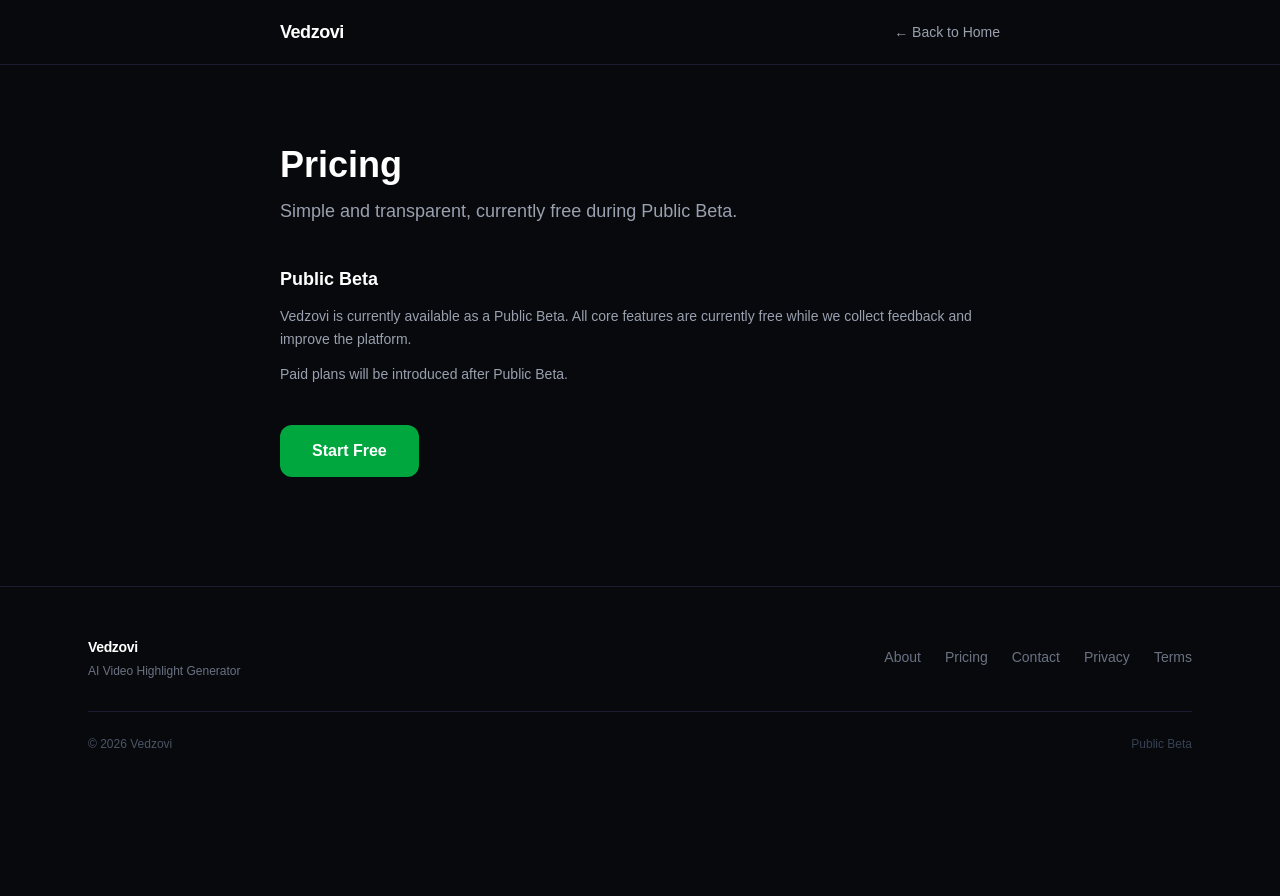
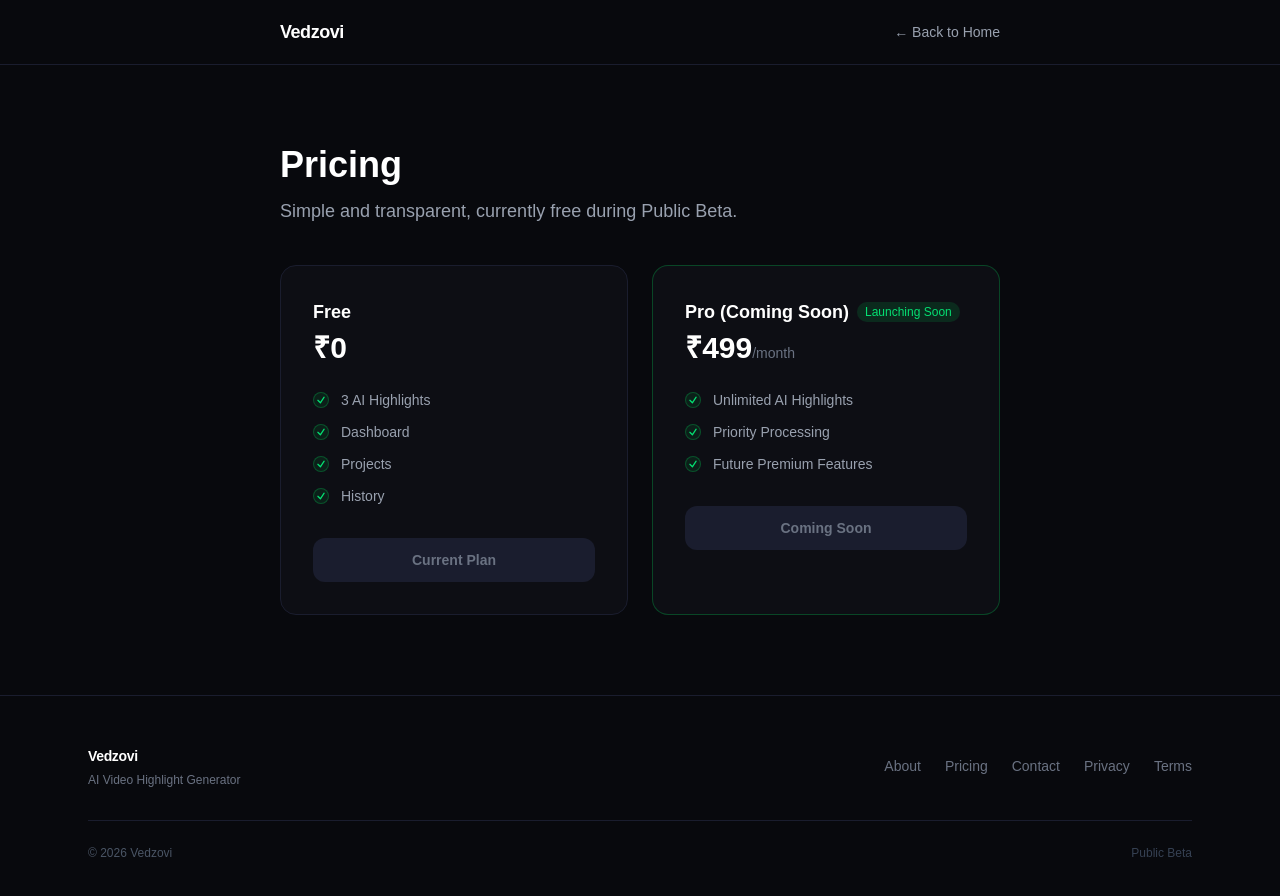
Before and after one commit to Aibyravi-lab/agc-ai-highlight-creator, a Next.js app in the folder frontend/: page /pricing in a window 1280 px wide. Shown: the top 896 px of the page. Before the commit the page ends 800 px from the top, so only its background shows below. Built offline with nearby package versions, Linux system fonts and the light colour scheme; no server answers.

Commit message:
AGC-056: Add upgrade conversion UX

```diff
--- a/frontend/app/dashboard/page.tsx
+++ b/frontend/app/dashboard/page.tsx
@@ -2,6 +2,7 @@
 
 import { useEffect, useRef, useState } from "react";
 import { useRouter } from "next/navigation";
+import Link from "next/link";
 import { usePipeline } from "../../hooks/usePipeline";
 import { UploadPanel } from "../../components/UploadPanel";
 import { ProgressPanel } from "../../components/ProgressPanel";
@@ -108,6 +109,12 @@ function DashboardContent({
               <span className="text-gray-500 text-sm">AI Video Intelligence</span>
             </div>
             <div className="flex items-center gap-3">
+              <Link
+                href="/pricing"
+                className="text-sm text-gray-400 hover:text-white transition-colors focus-visible:outline focus-visible:outline-2 focus-visible:outline-gray-400 focus-visible:rounded"
+              >
+                Pricing
+              </Link>
               <span className="text-gray-500 text-sm hidden sm:block">{user.name}</span>
               <button
                 onClick={handleLogout}
--- a/frontend/app/page.tsx
+++ b/frontend/app/page.tsx
@@ -4,7 +4,6 @@ import { useEffect, useState } from "react";
 import { useRouter } from "next/navigation";
 import Link from "next/link";
 import { useAuth } from "../context/AuthContext";
-import { track } from "../services/analytics";
 import { Footer } from "../components/Footer";
 
 export default function LandingPage() {
@@ -16,10 +15,6 @@ export default function LandingPage() {
       router.replace("/dashboard");
     }
   }, [loading, user, router]);
-
-  useEffect(() => {
-    track("Landing Viewed");
-  }, []);
 
   return (
     <div className="min-h-screen bg-[#08090d] text-white">
@@ -68,14 +63,12 @@ function Nav() {
           <Link
             href="/login"
             className="hidden sm:block text-sm text-gray-400 hover:text-white transition-colors px-3 py-1.5 focus-visible:outline focus-visible:outline-2 focus-visible:outline-green-500 focus-visible:rounded-lg"
-            onClick={() => track("Login Clicked")}
           >
             Login
           </Link>
           <Link
             href="/register"
             className="text-sm bg-green-600 hover:bg-green-700 text-white font-semibold px-4 py-2 rounded-lg transition-colors focus-visible:outline focus-visible:outline-2 focus-visible:outline-green-300"
-            onClick={() => track("Register Clicked")}
           >
             Start Free Beta
           </Link>
@@ -96,20 +89,14 @@ function Nav() {
           <Link
             href="/login"
             className="px-2 py-2.5 text-sm text-gray-300 hover:text-white transition-colors focus-visible:outline focus-visible:outline-2 focus-visible:outline-green-500 focus-visible:rounded-lg"
-            onClick={() => {
-              track("Login Clicked");
-              closeMobileMenu();
-            }}
+            onClick={closeMobileMenu}
           >
             Login
           </Link>
           <Link
             href="/register"
             className="px-2 py-2.5 text-sm text-gray-300 hover:text-white transition-colors focus-visible:outline focus-visible:outline-2 focus-visible:outline-green-500 focus-visible:rounded-lg"
-            onClick={() => {
-              track("Register Clicked");
-              closeMobileMenu();
-            }}
+            onClick={closeMobileMenu}
           >
             Register
           </Link>
@@ -148,7 +135,7 @@ function Hero() {
       <div className="flex-1 text-center md:text-left">
         <div className="inline-flex items-center gap-2 bg-green-500/10 border border-green-500/20 rounded-full px-4 py-1.5 mb-8">
           <span className="w-1.5 h-1.5 rounded-full bg-green-500" />
-          <span className="text-xs text-green-400 font-medium">Public Beta — Now Open</span>
+          <span className="text-xs text-green-400 font-medium">Get 3 Free AI Highlights</span>
         </div>
 
         <h1 className="text-4xl md:text-6xl font-bold leading-tight mb-6">
@@ -166,17 +153,15 @@ function Hero() {
           <Link
             href="/register"
             className="bg-green-600 hover:bg-green-700 text-white font-semibold px-8 py-3.5 rounded-xl text-base transition-colors text-center focus-visible:outline focus-visible:outline-2 focus-visible:outline-green-300"
-            onClick={() => track("Register Clicked")}
           >
-            Generate Highlights
+            Start Free
           </Link>
-          <a
-            href="#features"
+          <Link
+            href="/pricing"
             className="border border-[#1a1d2e] hover:border-[#2a2d3e] text-gray-300 hover:text-white font-medium px-8 py-3.5 rounded-xl text-base transition-colors text-center focus-visible:outline focus-visible:outline-2 focus-visible:outline-green-500"
-            onClick={() => track("Learn More Clicked")}
           >
-            Learn More
-          </a>
+            View Pricing
+          </Link>
         </div>
 
         <TrustBadges />
@@ -1012,7 +997,6 @@ function BetaNotice() {
           <Link
             href="/register"
             className="bg-green-600 hover:bg-green-700 text-white font-semibold px-8 py-3.5 rounded-xl text-base transition-colors inline-block focus-visible:outline focus-visible:outline-2 focus-visible:outline-green-300"
-            onClick={() => track("Register Clicked")}
           >
             Join the Beta
           </Link>
@@ -1040,14 +1024,12 @@ function FinalCTA() {
           <Link
             href="/register"
             className="bg-green-600 hover:bg-green-700 text-white font-semibold px-10 py-4 rounded-xl text-base transition-colors focus-visible:outline focus-visible:outline-2 focus-visible:outline-green-300"
-            onClick={() => track("Register Clicked")}
           >
             Start Free Beta
           </Link>
           <Link
             href="/login"
             className="border border-[#2a2d3e] hover:border-[#3a3d4e] text-gray-300 hover:text-white font-medium px-10 py-4 rounded-xl text-base transition-colors focus-visible:outline focus-visible:outline-2 focus-visible:outline-green-500"
-            onClick={() => track("Login Clicked")}
           >
             Login
           </Link>
--- a/frontend/app/pricing/page.tsx
+++ b/frontend/app/pricing/page.tsx
@@ -1,33 +1,94 @@
 "use client";
 
 import Link from "next/link";
-import { useAuth } from "../../context/AuthContext";
-import { InfoPageShell, InfoSection } from "../../components/InfoPageShell";
+import { InfoPageShell } from "../../components/InfoPageShell";
+
+interface PlanCardProps {
+  name: string;
+  price: string;
+  priceSuffix?: string;
+  features: string[];
+  badge?: string;
+  button: {
+    label: string;
+    href?: string;
+    disabled?: boolean;
+  };
+  highlighted?: boolean;
+}
+
+function PlanCard({ name, price, priceSuffix, features, badge, button, highlighted }: PlanCardProps) {
+  return (
+    <div
+      className={`flex-1 bg-[#0d0e14] border rounded-2xl p-8 ${
+        highlighted ? "border-green-500/30" : "border-[#1a1d2e]"
+      }`}
+    >
+      <div className="flex items-center gap-2 mb-1">
+        <h3 className="text-lg font-semibold text-white">{name}</h3>
+        {badge && (
+          <span className="text-xs bg-green-500/15 text-green-400 px-2 py-0.5 rounded-full font-medium">
+            {badge}
+          </span>
+        )}
+      </div>
+
+      <div className="mb-6">
+        <span className="text-3xl font-bold text-white">{price}</span>
+        {priceSuffix && <span className="text-gray-500 text-sm">{priceSuffix}</span>}
+      </div>
+
+      <ul className="space-y-3 mb-8">
+        {features.map((feature) => (
+          <li key={feature} className="flex items-center gap-3 text-sm text-gray-400">
+            <span className="w-4 h-4 rounded-full border border-green-500/30 bg-green-500/10 flex items-center justify-center flex-shrink-0">
+              <svg viewBox="0 0 24 24" className="w-2.5 h-2.5 text-green-400" fill="none" stroke="currentColor" strokeWidth={3}>
+                <path strokeLinecap="round" strokeLinejoin="round" d="M4.5 12.75l6 6 9-13.5" />
+              </svg>
+            </span>
+            {feature}
+          </li>
+        ))}
+      </ul>
+
+      {button.disabled ? (
+        <span className="block text-center bg-[#1a1d2e] text-gray-500 font-semibold px-6 py-3 rounded-xl text-sm cursor-not-allowed">
+          {button.label}
+        </span>
+      ) : (
+        <Link
+          href={button.href ?? "#"}
+          className="block text-center bg-green-600 hover:bg-green-700 text-white font-semibold px-6 py-3 rounded-xl text-sm transition-colors"
+        >
+          {button.label}
+        </Link>
+      )}
+    </div>
+  );
+}
 
 export default function PricingPage() {
-  const { user, loading } = useAuth();
-  const ctaHref = !loading && user ? "/dashboard" : "/register";
-
   return (
     <InfoPageShell
       title="Pricing"
       subtitle="Simple and transparent, currently free during Public Beta."
     >
-      <InfoSection title="Public Beta">
-        <p>
-          Vedzovi is currently available as a Public Beta. All core features are
-          currently free while we collect feedback and improve the platform.
-        </p>
-        <p>Paid plans will be introduced after Public Beta.</p>
-      </InfoSection>
-
-      <div>
-        <Link
-          href={ctaHref}
-          className="inline-block bg-green-600 hover:bg-green-700 text-white font-semibold px-8 py-3.5 rounded-xl text-base transition-colors"
-        >
-          Start Free
-        </Link>
+      <div className="flex flex-col md:flex-row gap-6">
+        <PlanCard
+          name="Free"
+          price="₹0"
+          features={["3 AI Highlights", "Dashboard", "Projects", "History"]}
+          button={{ label: "Current Plan", disabled: true }}
+        />
+        <PlanCard
+          name="Pro (Coming Soon)"
+          price="₹499"
+          priceSuffix="/month"
+          badge="Launching Soon"
+          highlighted
+          features={["Unlimited AI Highlights", "Priority Processing", "Future Premium Features"]}
+          button={{ label: "Coming Soon", disabled: true }}
+        />
       </div>
     </InfoPageShell>
   );
--- a/frontend/components/StatsPanel.tsx
+++ b/frontend/components/StatsPanel.tsx
@@ -1,5 +1,6 @@
 "use client";
 
+import Link from "next/link";
 import {
   downloadReel,
   downloadVerticalReel,
@@ -135,6 +136,20 @@ export function StatsPanel({ jobStats, allJobs, creditsRemaining }: StatsPanelPr
               accentText="text-emerald-400"
             />
           </div>
+
+          {creditsRemaining <= 0 && (
+            <div className="mt-3 rounded-xl border border-yellow-500/25 bg-[#0f1117] p-4 flex flex-col sm:flex-row sm:items-center sm:justify-between gap-3">
+              <p className="text-sm text-gray-400">
+                You&apos;ve used all your free AI highlights.
+              </p>
+              <Link
+                href="/pricing"
+                className="inline-block bg-green-600 hover:bg-green-700 text-white text-sm font-semibold px-4 py-2 rounded-lg transition-colors text-center flex-shrink-0"
+              >
+                Upgrade to Pro
+              </Link>
+            </div>
+          )}
         </div>
       )}
 
--- a/frontend/components/UploadPanel.tsx
+++ b/frontend/components/UploadPanel.tsx
@@ -1,6 +1,7 @@
 "use client";
 
 import { useRef, useState } from "react";
+import Link from "next/link";
 
 interface UploadPanelProps {
   selectedFile: File | null;
@@ -144,9 +145,19 @@ export function UploadPanel({
       </button>
 
       {outOfCredits && !loading && (
-        <p className="mt-4 text-xs text-yellow-400 text-center leading-relaxed">
-          You have no free credits remaining. Upgrade your plan to continue generating highlights.
-        </p>
+        <div className="mt-4 text-center">
+          <p className="text-xs text-yellow-400 leading-relaxed">
+            You&apos;ve used all your free credits.
+            <br />
+            Upgrade to continue generating highlights.
+          </p>
+          <Link
+            href="/pricing"
+            className="mt-3 inline-block bg-green-600 hover:bg-green-700 text-white text-sm font-semibold px-5 py-2.5 rounded-lg transition-colors"
+          >
+            Upgrade to Pro
+          </Link>
+        </div>
       )}
 
       {isUploading && (
```
